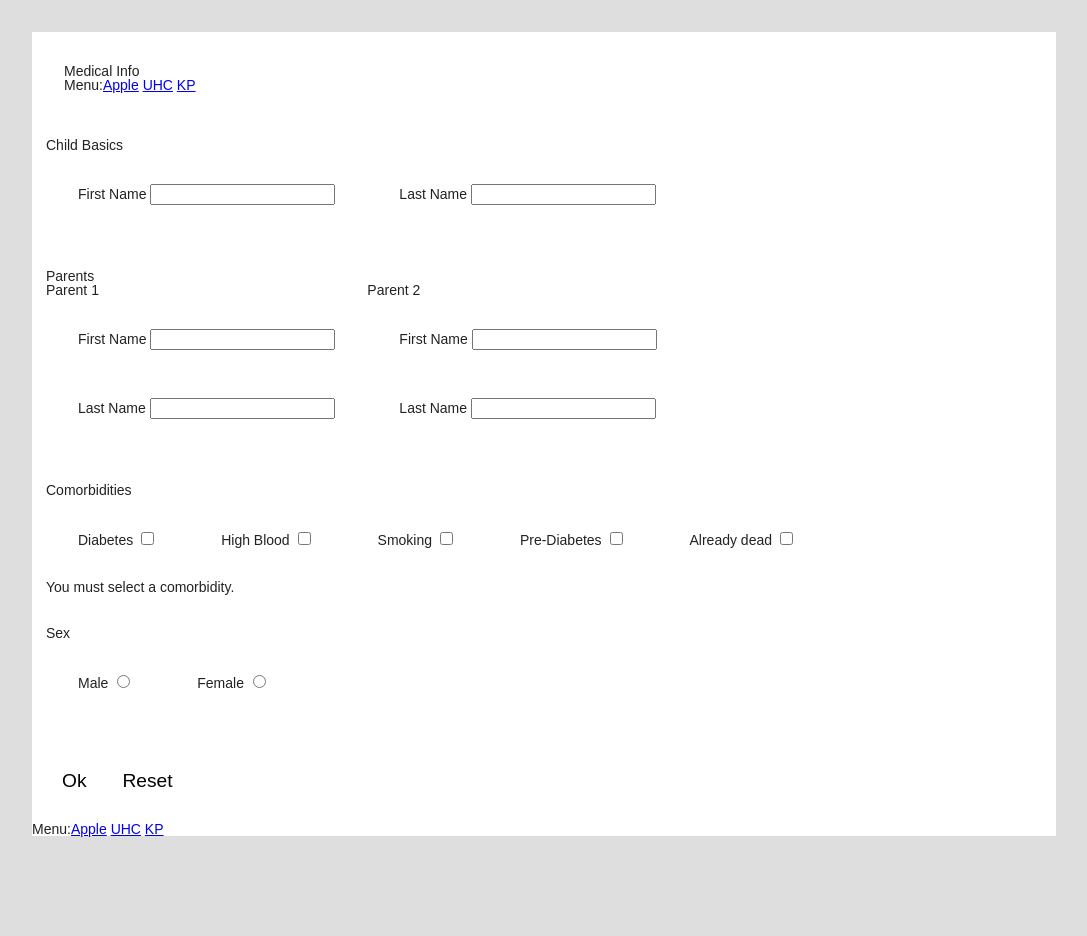
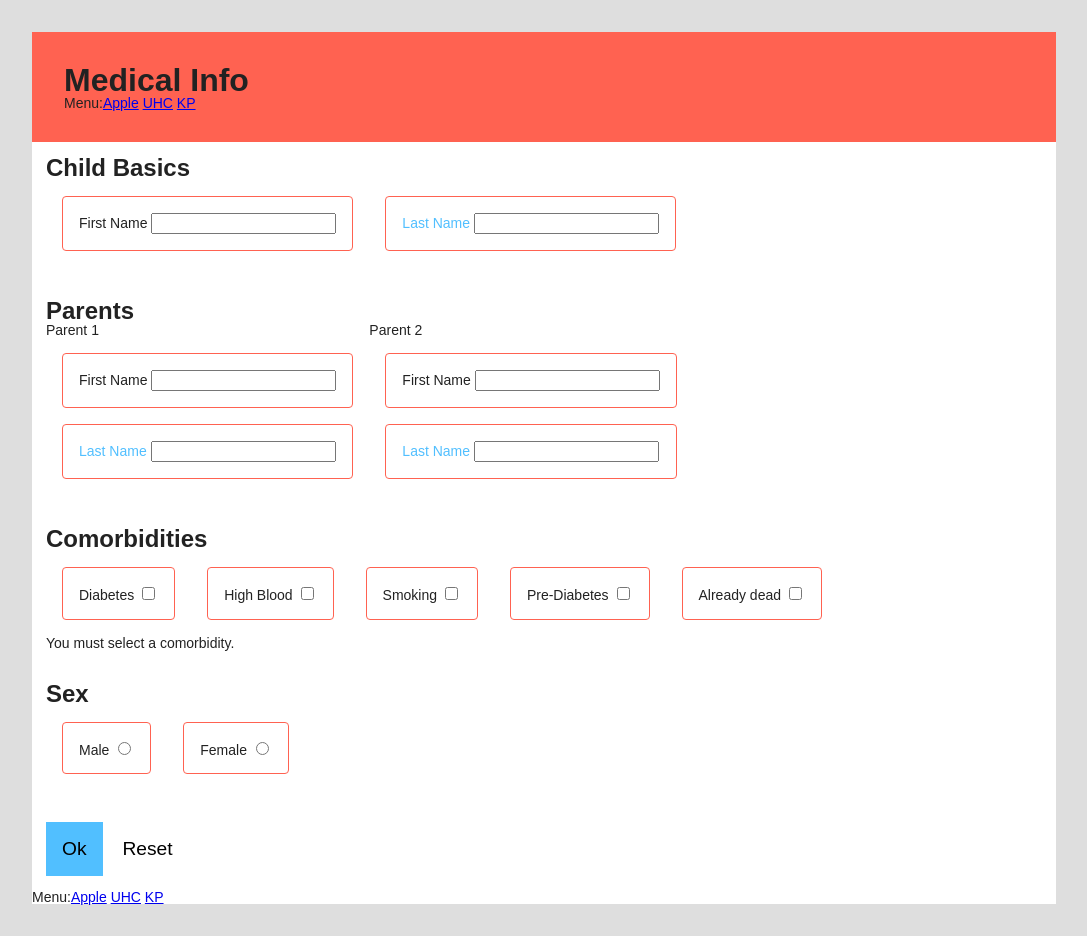
Before and after one commit to nazarioa/learn-html-structure, a plain HTML site: page index.html in a window 1280 px wide. Shown: the whole page, without its empty margins (96-1183 px from the left). Before the commit the page ends 868 px from the top, so only its background shows below. Drawn offline with nearby package versions, Linux system fonts and the light colour scheme.

Commit message:
Homework1

```diff
--- a/home-work-1.css
+++ b/home-work-1.css
@@ -2,7 +2,7 @@
 Question 1
 Make the page header's background reddish
 */
-Q1 {
+.page header {
   background-color: #ff6251;
 }
 
@@ -11,7 +11,7 @@ Q1 {
 Question 2
 Make the page header's text bigger but not the menu
 */
-Q2 {
+.page header .title {
   font-size: 2rem;
 }
 
@@ -20,7 +20,7 @@ Q2 {
 Question 3
 Add a red border around all the fields
 */
-Q3 {
+.page .fields .field{
   border: 1px solid #ff6251;
 }
 
@@ -29,7 +29,7 @@ Q3 {
 Question 4
 Make the submit button's background blue
 */
-Q4 {
+.page .form-actions .btn-submit{
   background-color: #51bfff;
 }
 
@@ -38,7 +38,7 @@ Q4 {
 Question 5
 Make all the last name label's text blue
 */
-Q5 {
+.page .last-name  {
   color: #51bfff;
 }
 
@@ -47,7 +47,7 @@ Q5 {
 Question 6
 Make the section titles bolder and bigger
 */
-Q6 {
+.page .title {
   font-size: 1.5rem;
   font-weight: bolder;
 }
```
